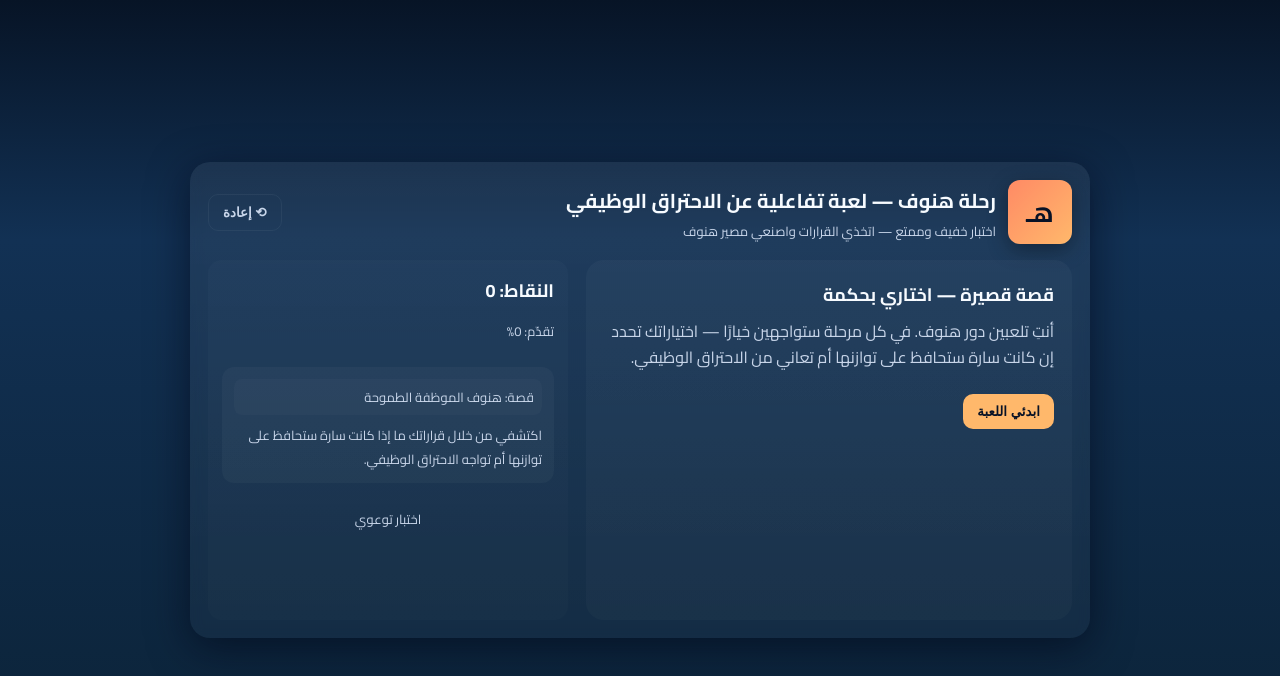
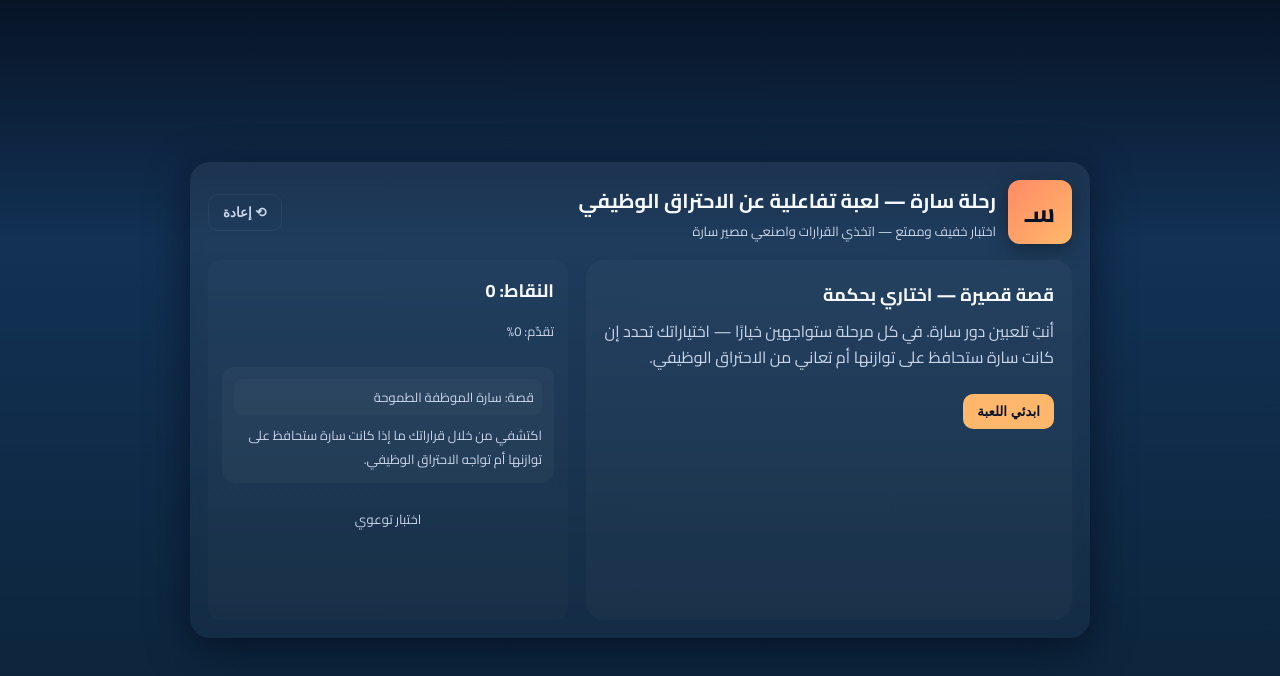
Before and after one commit to BayanHattari/s, a plain HTML site: page index.html in a window 1280 px wide. Drawn offline with Linux system fonts and the light colour scheme.

Commit message:
Update index.html

```diff
--- a/index.html
+++ b/index.html
@@ -3,7 +3,7 @@
 <head>
   <meta charset="utf-8" />
   <meta name="viewport" content="width=device-width,initial-scale=1" />
-  <title>رحلة هنوف — لعبة اختبارية عن الاحتراق الوظيفي</title>
+  <title>رحلة سارة — لعبة اختبارية عن الاحتراق الوظيفي</title>
   <link href="https://fonts.googleapis.com/css2?family=Cairo:wght@300;400;600;700&display=swap" rel="stylesheet">
   <style>
     :root{
@@ -68,10 +68,10 @@
   <div class="wrap fade-in">
     <header>
       <div class="brand">
-        <div class="logo">هـ</div>
+        <div class="logo">سـ</div>
         <div>
-          <h1>رحلة هنوف — لعبة تفاعلية عن الاحتراق الوظيفي</h1>
-          <p class="lead">اختبار خفيف وممتع — اتخذي القرارات واصنعي مصير هنوف</p>
+          <h1>رحلة سارة — لعبة تفاعلية عن الاحتراق الوظيفي</h1>
+          <p class="lead">اختبار خفيف وممتع — اتخذي القرارات واصنعي مصير سارة</p>
         </div>
       </div>
       <div class="row">
@@ -84,7 +84,7 @@
         <div class="story">
           <div id="stageIntro" class="fade-in">
             <h2 class="question-title">قصة قصيرة — اختاري بحكمة</h2>
-            <p class="question-text">أنتِ تلعبين دور هنوف. في كل مرحلة ستواجهين خيارًا — اختياراتك تحدد إن كانت سارة ستحافظ على توازنها أم تعاني من الاحتراق الوظيفي.</p>
+            <p class="question-text">أنتِ تلعبين دور سارة. في كل مرحلة ستواجهين خيارًا — اختياراتك تحدد إن كانت سارة ستحافظ على توازنها أم تعاني من الاحتراق الوظيفي.</p>
             <button id="startBtn" class="btn primary" style="margin-top:10px;">ابدئي اللعبة</button>
           </div>
 
@@ -114,7 +114,7 @@
           <div class="score">النقاط: <span id="scoreVal">0</span></div>
           <div class="muted">تقدّم: <span id="progressText">0%</span></div>
           <div class="result-card">
-            <div class="muted-pill">قصة: هنوف الموظفة الطموحة</div>
+            <div class="muted-pill">قصة: سارة الموظفة الطموحة</div>
             <p class="muted" style="margin:8px 0 0">اكتشفي من خلال قراراتك ما إذا كانت سارة ستحافظ على توازنها أم تواجه الاحتراق الوظيفي.</p>
           </div>
           <div class="footer">اختبار توعوي</div>
```
